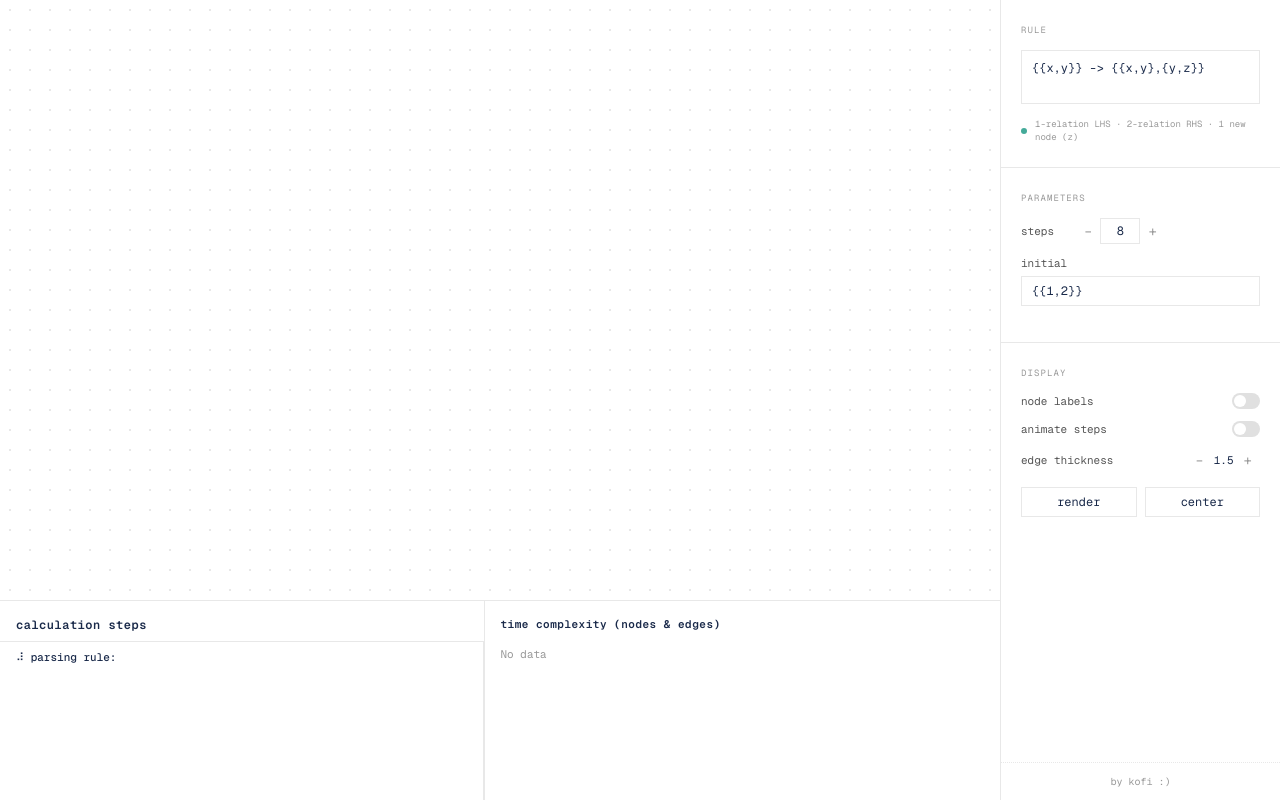
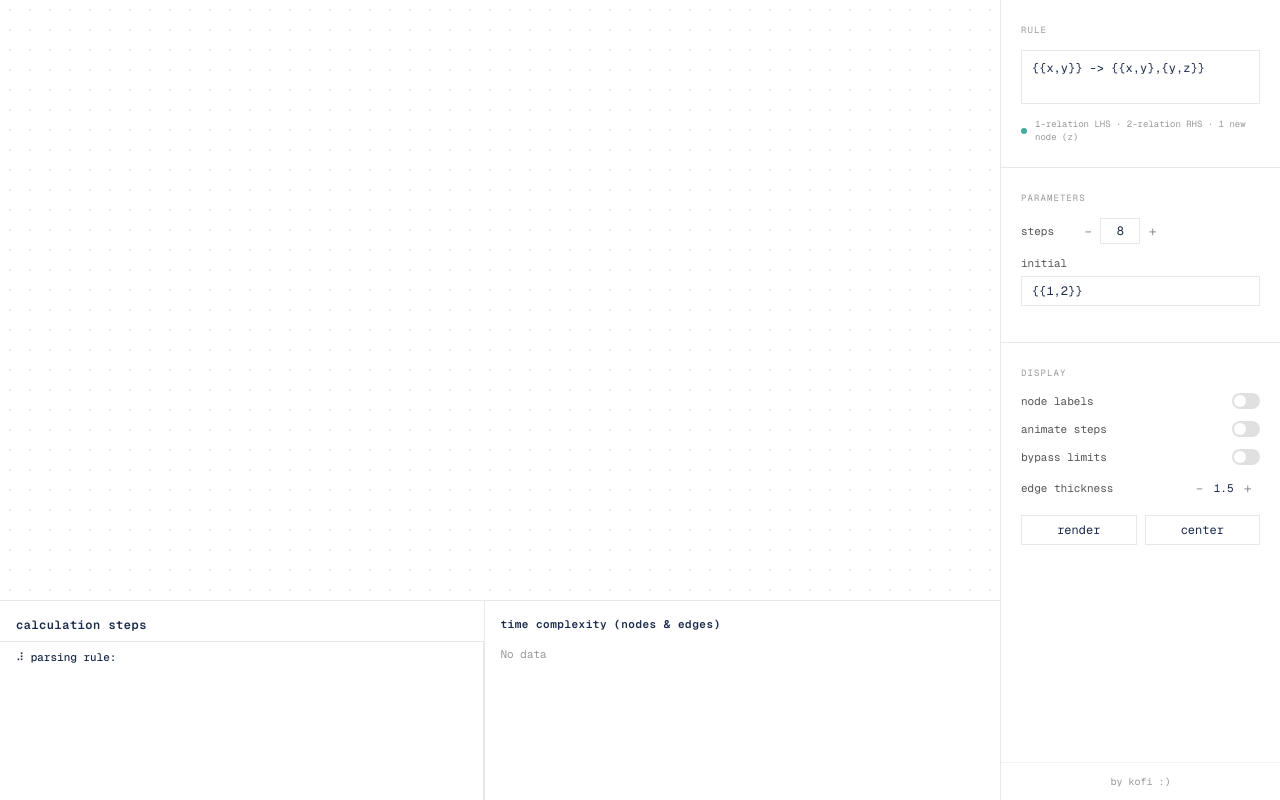
Before and after one commit to kofi-bhr/wolfram-physics, a Next.js app: page / in a window 1280 px wide. Built offline with nearby package versions, Linux system fonts and the light colour scheme.

Commit message:
biiiiig functions (limit bypass + async stream)

```diff
--- a/app/components/MetadataOverlay.tsx
+++ b/app/components/MetadataOverlay.tsx
@@ -20,7 +20,7 @@ export default function MetadataOverlay({
     haltedAtStep,
 }: MetadataOverlayProps) {
     let text = `step ${step}  ·  ${nodeCount.toLocaleString()} nodes  ·  ${edgeCount.toLocaleString()} edges`;
-    if (truncated) text += '  · truncated';
+    if (truncated) text += '  · truncated (hint: toggle "bypass limits")';
     if (haltedAtStep !== null && haltedAtStep !== undefined) {
         text += `  · no matches at step ${haltedAtStep}`;
     }
--- a/app/components/Sidebar.tsx
+++ b/app/components/Sidebar.tsx
@@ -13,6 +13,8 @@ interface SidebarProps {
     onToggleLabels: () => void;
     animateSteps: boolean;
     onToggleAnimate: () => void;
+    bypassLimits: boolean;
+    onToggleBypassLimits: () => void;
     edgeThickness: number;
     onEdgeThicknessChange: (v: number) => void;
     onReplay: () => void;
@@ -28,6 +30,7 @@ function SidebarContent(props: SidebarProps) {
         steps, onStepsChange,
         showLabels, onToggleLabels,
         animateSteps, onToggleAnimate,
+        bypassLimits, onToggleBypassLimits,
         edgeThickness, onEdgeThicknessChange,
         onReplay, onRecenter,
         ruleValid, ruleSummary,
@@ -139,6 +142,13 @@ function SidebarContent(props: SidebarProps) {
                     </div>
                 </div>
 
+                <div className="toggle-row">
+                    <span className="toggle-label">bypass limits</span>
+                    <div className={`toggle-pill ${bypassLimits ? 'on' : ''}`} onClick={onToggleBypassLimits}>
+                        <div className="toggle-knob" />
+                    </div>
+                </div>
+
                 <div className="toggle-row" style={{ marginTop: 4 }}>
                     <span className="toggle-label">edge thickness</span>
                     <div className="step-control">
--- a/app/page.tsx
+++ b/app/page.tsx
@@ -26,6 +26,7 @@ export default function Home() {
 
   const [showLabels, setShowLabels] = useState(false);
   const [animateSteps, setAnimateSteps] = useState(false);
+  const [bypassLimits, setBypassLimits] = useState(false);
   const [edgeThickness, setEdgeThickness] = useState(1.5);
 
   const [ruleValid, setRuleValid] = useState(true);
@@ -150,8 +151,9 @@ export default function Home() {
       ruleText,
       initialText,
       steps,
+      bypassLimits,
     });
-  }, [ruleText, initialText, steps]);
+  }, [ruleText, initialText, steps, bypassLimits]);
 
   useEffect(() => {
     if (debounceRef.current) clearTimeout(debounceRef.current);
@@ -290,6 +292,8 @@ export default function Home() {
         onToggleLabels={() => setShowLabels(v => !v)}
         animateSteps={animateSteps}
         onToggleAnimate={() => setAnimateSteps(v => !v)}
+        bypassLimits={bypassLimits}
+        onToggleBypassLimits={() => setBypassLimits(v => !v)}
         edgeThickness={edgeThickness}
         onEdgeThicknessChange={setEdgeThickness}
         onReplay={handleReplay}
--- a/workers/rewrite.worker.ts
+++ b/workers/rewrite.worker.ts
@@ -1,6 +1,3 @@
-// ─── Rewrite Web Worker ───
-// Runs rewriting computation + layout off the main thread.
-// Computes layout for every intermediate state (for step animation).
 
 import { parseRule, parseState, isParseError } from '../lib/parser';
 import { evolve, analyzeState } from '../lib/rewriter';
@@ -11,6 +8,7 @@ export interface WorkerRequest {
     ruleText: string;
     initialText: string;
     steps: number;
+    bypassLimits?: boolean;
 }
 
 export interface WorkerResponse {
@@ -43,7 +41,7 @@ function formatState(st: number[][]) {
 }
 
 self.onmessage = (e: MessageEvent<WorkerRequest>) => {
-    const { ruleText, initialText, steps } = e.data;
+    const { ruleText, initialText, steps, bypassLimits } = e.data;
 
     // Parse rule
     const ruleResult = parseRule(ruleText);
@@ -72,7 +70,8 @@ self.onmessage = (e: MessageEvent<WorkerRequest>) => {
         mathString: ruleText
     } as WorkerResponse);
 
-    const evolution = evolve(ruleResult, initial, steps, 50000, (s, n, e, currentState) => {
+    const maxNodesLimit = bypassLimits ? Infinity : 50000;
+    const evolution = evolve(ruleResult, initial, steps, maxNodesLimit, (s, n, e, currentState) => {
         (self as unknown as Worker).postMessage({
             type: 'progress',
             p_type: 'evolving',
@@ -83,8 +82,6 @@ self.onmessage = (e: MessageEvent<WorkerRequest>) => {
         } as WorkerResponse);
     });
 
-    // Compute layout for each intermediate state
-    // Use previous positions as starting points for incremental layout
     const allPosArrays: Array<Array<[number, { x: number; y: number }]>> = [];
     let prevPositions: Map<number, NodePosition> | undefined;
 
@@ -97,7 +94,7 @@ self.onmessage = (e: MessageEvent<WorkerRequest>) => {
         } as WorkerResponse);
 
         const st = evolution.states[i];
-        const positions = computeLayout(st, prevPositions);
+        const positions = computeLayout(st, prevPositions, undefined, bypassLimits);
         prevPositions = positions;
 
         const posArray: Array<[number, { x: number; y: number }]> = [];
@@ -107,7 +104,6 @@ self.onmessage = (e: MessageEvent<WorkerRequest>) => {
         allPosArrays.push(posArray);
     }
 
-    // Get the final state analysis
     const finalState = evolution.states[evolution.states.length - 1];
     const analysis = analyzeState(finalState);
 
```
Also changed, not shown: lib/layout.ts (+4 -3 lines).
